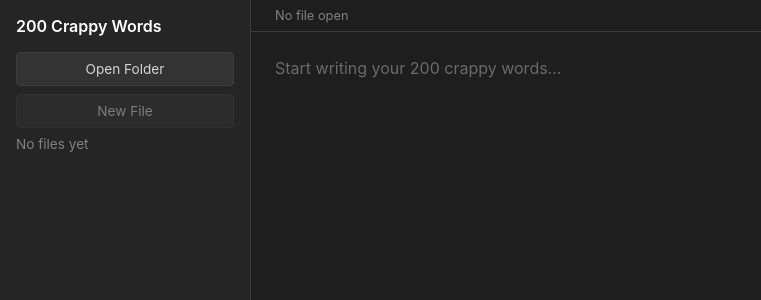
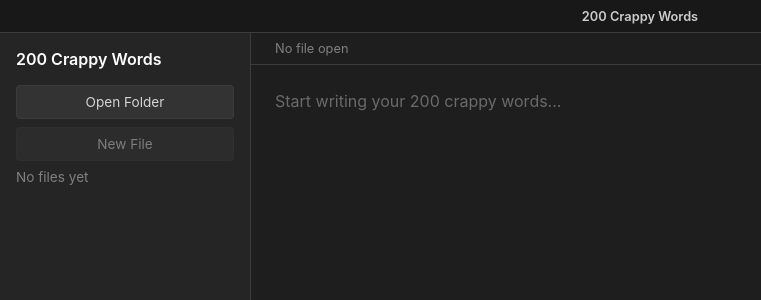
Before and after one commit to haddeeann/two-hundred-crappy-words, a SvelteKit app: page / in a window 1280 px wide. Shown: the top 300 px of the page, without its empty margins (0-761 px from the left). Built offline with nearby package versions, Linux system fonts and the light colour scheme.

Commit message:
changed teh title of the product

```diff
--- a/src-tauri/capabilities/default.json
+++ b/src-tauri/capabilities/default.json
@@ -5,6 +5,7 @@
   "windows": ["main"],
   "permissions": [
     "core:default",
+    "core:window:allow-start-dragging",
     "opener:default",
     "dialog:default",
     "dialog:allow-open",
--- a/src-tauri/tauri.conf.json
+++ b/src-tauri/tauri.conf.json
@@ -14,7 +14,8 @@
       {
         "title": "two-hundred-crappy-words",
         "width": 800,
-        "height": 600
+        "height": 600,
+        "decorations": false
       }
     ],
     "security": {
--- a/src/routes/+page.svelte
+++ b/src/routes/+page.svelte
@@ -131,6 +131,8 @@
 
 <svelte:window onkeydown={handleKeydown} />
 
+<div class="titlebar" data-tauri-drag-region>200 Crappy Words</div>
+
 <div class="app">
   <aside class="sidebar">
     <h1 class="app-title">200 Crappy Words</h1>
@@ -208,9 +210,23 @@
     font-family: Inter, Avenir, Helvetica, Arial, sans-serif;
   }
 
+  .titlebar {
+    height: 32px;
+    display: flex;
+    align-items: center;
+    justify-content: center;
+    background-color: #181818;
+    color: #cccccc;
+    font-size: 0.8rem;
+    font-weight: 600;
+    border-bottom: 1px solid #3c3c3c;
+    user-select: none;
+    -webkit-user-select: none;
+  }
+
   .app {
     display: flex;
-    height: 100vh;
+    height: calc(100vh - 32px);
     width: 100vw;
   }
 
```
